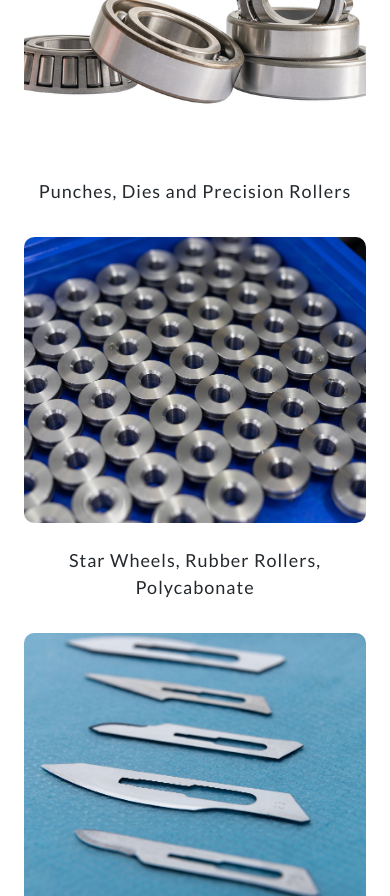
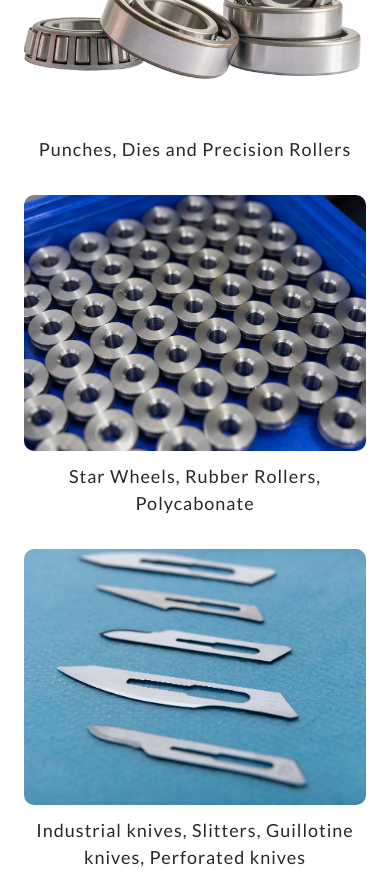
Before and after one commit to gidiblack/emma-tob, a Next.js app: page / in a window 390 px wide. Shown: the part 2240-3136 px from the top of the page. Built offline with nearby package versions, Linux system fonts and the light colour scheme.

Commit message:
mobile fixes

```diff
--- a/src/components/Navbar.tsx
+++ b/src/components/Navbar.tsx
@@ -30,11 +30,7 @@ const Links = [
     href: routes.aboutus,
   },
   {
-    label: (
-      <Button size={{ base: "sm", md: "md" }} mx={-2.5}>
-        Contact us
-      </Button>
-    ),
+    label: <Button mx={-2.5}>Contact us</Button>,
     href: routes.contactus,
   },
 ];
@@ -103,7 +99,7 @@ export default function Navbar() {
 
       <Collapse in={isOpen} animateOpacity>
         <Box pb={4} display={{ lg: "none" }} transition={"all ease .25s"}>
-          <Stack as={"nav"} spacing={5}>
+          <Stack as={"nav"} spacing={3} textAlign={"center"}>
             {Links.map(({ label, href }, index) => (
               <NavLink key={index} href={href}>
                 {label}
--- a/src/pages/index.tsx
+++ b/src/pages/index.tsx
@@ -92,10 +92,16 @@ export default function Home() {
           mt={[8, null, 12, 16]}
         >
           {products.map(({ name, img }, i) => (
-            <GridItem colSpan={3} key={i}>
+            <GridItem colSpan={{ base: 3, lg: 4, xl: 3 }} key={i}>
               <OptimizedImage
                 src={img}
-                h={"17.875rem"}
+                h={{
+                  base: "16rem",
+                  md: "16.5rem",
+                  xl: "17rem",
+                  "2xl": "17.875rem",
+                  "3xl": "20rem",
+                }}
                 w={"full"}
                 borderRadius={"10px"}
                 objectFit={"cover"}
@@ -103,7 +109,7 @@ export default function Home() {
               />
               <Text
                 fontFamily={"Lato"}
-                mt={6}
+                mt={[3, null, 4, 5]}
                 fontSize={[18, null, 20]}
                 fontWeight={"medium"}
                 color={"gray.900"}
```
